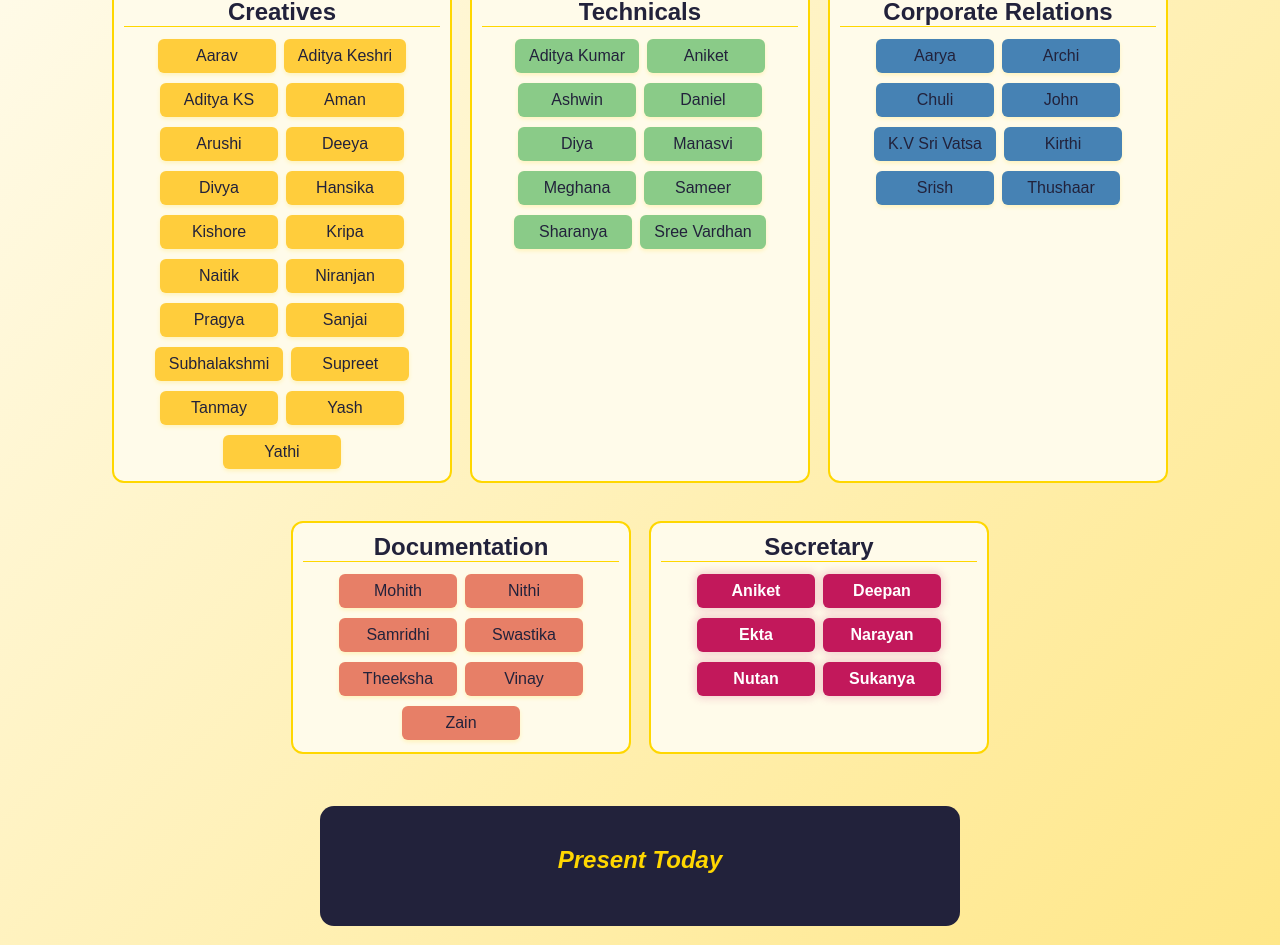
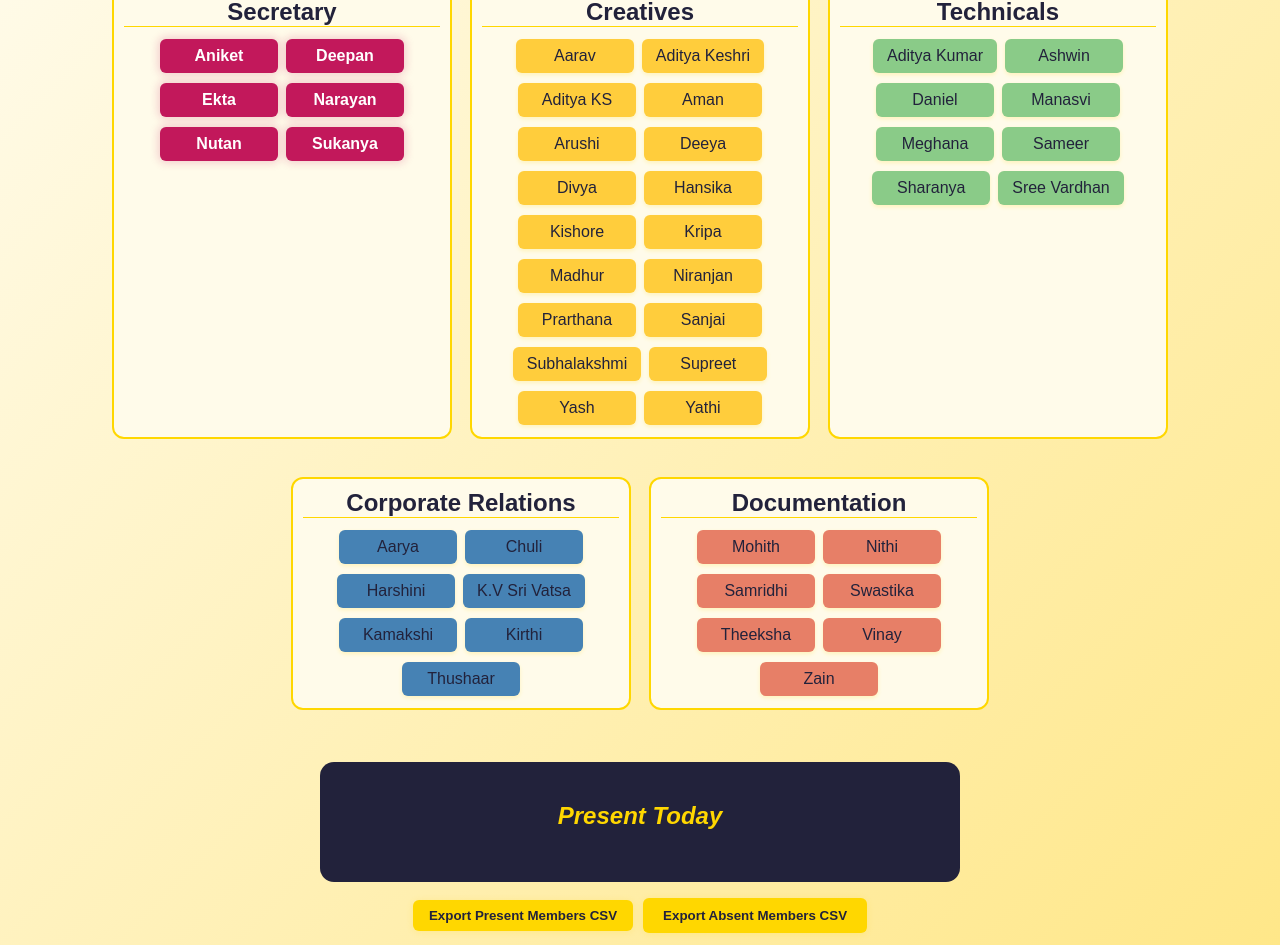
Before and after one commit to lnzainn/minutes-logger-antaral, a React (Create React App) app: page / in a window 1280 px wide. Shown: the part 87-1032 px from the top of the page. Built offline with nearby package versions, Linux system fonts and the light colour scheme.

Commit message:
ehh noob

```diff
--- a/src/App.js
+++ b/src/App.js
@@ -1,14 +1,65 @@
 import React, { useState } from "react";
 
-// START DATA: all names as strings
-const initialData = {
-  Creatives: ['Aarav', 'Aditya Keshri', 'Aditya KS', 'Aman', 'Deeya', 'Divya', 'Hansika', 'Kripa', 'Kishore', 'Arushi', 'Naitik', 'Niranjan', 'Pragya', 'Subhalakshmi', 'Tanmay', 'Yash', 'Yathi', 'Sanjai', 'Supreet'],
-  Technicals: ['Aditya Kumar', 'Aniket', 'Ashwin', 'Daniel', 'Diya', 'Manasvi', 'Meghana', 'Sameer', 'Sharanya', 'Sree Vardhan'],
-  "Corporate Relations": ['K.V Sri Vatsa', 'Aarya', 'Thushaar', 'Kirthi', 'Archi', 'Chuli', 'Srish', 'John'],
-  Documentation: ['Mohith', 'Samridhi', 'Zain', 'Vinay', 'Swastika', 'Theeksha', 'Nithi'],
-  Secretary: ['Aniket', 'Deepan', 'Ekta', 'Narayan', 'Nutan', 'Sukanya'],
-};
+// Complete data with member name, user-friendly display name, USN and department
+const membersData = [
+  // Secretary
+  { name: "Narayan", displayName: "Narayan", usn: "23BCR00260", department: "Secretary" },
+  { name: "Sukanya", displayName: "Sukanya", usn: "23BCR00791", department: "Secretary" },
+  { name: "Aniket", displayName: "Aniket", usn: "23BCR00191", department: "Secretary" },
+  { name: "Deepan", displayName: "Deepan", usn: "23BCR00448", department: "Secretary" },
+  { name: "Nutan", displayName: "Nutan", usn: "23BCR00842", department: "Secretary" },
+  { name: "Ekta", displayName: "Ekta", usn: "23BMSR0207", department: "Secretary" },
 
+  // Creatives
+  { name: "Aarav", displayName: "Aarav", usn: "23BMSR0160", department: "Creatives" },
+  { name: "Aditya Keshri", displayName: "Aditya Keshri", usn: "JUUG25BCOMP30649", department: "Creatives" },
+  { name: "Aditya KS", displayName: "Aditya KS", usn: "23BMSR0166", department: "Creatives" },
+  { name: "Aman", displayName: "Aman", usn: "JUUG25BCOMH35409", department: "Creatives" },
+  { name: "Arushi", displayName: "Arushi", usn: "23BMSR0187", department: "Creatives" },
+  { name: "Deeya", displayName: "Deeya", usn: "24BCR00449", department: "Creatives" },
+  { name: "Divya", displayName: "Divya", usn: "JUUG25BCOMH20284", department: "Creatives" },
+  { name: "Hansika", displayName: "Hansika", usn: "24BCR00354", department: "Creatives" },
+  { name: "Kishore", displayName: "Kishore", usn: "JUUG25BMS33797", department: "Creatives" },
+  { name: "Kripa", displayName: "Kripa", usn: "23BMSR0178", department: "Creatives" },
+  { name: "Madhur", displayName: "Madhur", usn: "23BMSR0115", department: "Creatives" },
+  { name: "Niranjan", displayName: "Niranjan", usn: "23BMSR0188", department: "Creatives" },
+  { name: "Prarthana", displayName: "Prarthana", usn: "24BCR00154", department: "Creatives" },
+  { name: "Sanjai", displayName: "Sanjai", usn: "JUUG25BCOMH16951", department: "Creatives" },
+  { name: "Subhalakshmi", displayName: "Subhalakshmi", usn: "23BCR00789", department: "Creatives" },
+  { name: "Supreet", displayName: "Supreet", usn: "JUUG25BCOMP29163", department: "Creatives" },
+  { name: "Yash", displayName: "Yash", usn: "JUUG25BCOMP31005", department: "Creatives" },
+  { name: "Yathi", displayName: "Yathi", usn: "23BMSR0202", department: "Creatives" },
+
+  // Technicals
+  { name: "Aditya Kumar", displayName: "Aditya Kumar", usn: "JUUG25BCOM30683", department: "Technicals" },
+  { name: "Ashwin", displayName: "Ashwin", usn: "24BCR00796", department: "Technicals" },
+  { name: "Daniel", displayName: "Daniel", usn: "23BMSR0100", department: "Technicals" },
+  { name: "Manasvi", displayName: "Manasvi", usn: "JUUG25BCOMH24503", department: "Technicals" },
+  { name: "Meghana", displayName: "Meghana", usn: "24BCR00824", department: "Technicals" },
+  { name: "Sameer", displayName: "Sameer", usn: "24BCR00167", department: "Technicals" },
+  { name: "Sharanya", displayName: "Sharanya", usn: "JUUG25BCOMH23526", department: "Technicals" },
+  { name: "Sree Vardhan", displayName: "Sree Vardhan", usn: "23BMSR0202", department: "Technicals" },
+
+  // Corporate Relations
+  { name: "Aarya", displayName: "Aarya", usn: "24BMSRO109", department: "Corporate Relations" },
+  { name: "Chuli", displayName: "Chuli", usn: "23BMSR0379", department: "Corporate Relations" },
+  { name: "Harshini", displayName: "Harshini", usn: "JUUG25BCOM23884", department: "Corporate Relations" },
+  { name: "K.V Sri Vatsa", displayName: "K.V Sri Vatsa", usn: "23BMSR0357", department: "Corporate Relations" },
+  { name: "Kamakshi", displayName: "Kamakshi", usn: "", department: "Corporate Relations" }, // Add USN if available
+  { name: "Kirthi", displayName: "Kirthi", usn: "JUUG25BCOM23884", department: "Corporate Relations" }, // Add USN if available
+  { name: "Thushaar", displayName: "Thushaar", usn: "24BCR00835", department: "Corporate Relations" },
+
+  // Documentation
+  { name: "Mohith", displayName: "Mohith", usn: "24BCR00416", department: "Documentation" },
+  { name: "Nithi", displayName: "Nithi", usn: "JUUGI202510277", department: "Documentation" },
+  { name: "Samridhi", displayName: "Samridhi", usn: "JUUG25BCOMH27339", department: "Documentation" },
+  { name: "Swastika", displayName: "Swastika", usn: "JUUG25BCOMH15355", department: "Documentation" },
+  { name: "Theeksha", displayName: "Theeksha", usn: "JUUG25BCOMH13132", department: "Documentation" },
+  { name: "Vinay", displayName: "Vinay", usn: "23BCR00284", department: "Documentation" },
+  { name: "Zain", displayName: "Zain", usn: "JUUG24BMSR0133", department: "Documentation" },
+];
+
+// Department colors as before ...
 const departmentColors = {
   Creatives: "#FFCD3C",
   Technicals: "#8ACB88",
@@ -17,7 +68,6 @@ const departmentColors = {
 };
 const secretaryColor = "#C2185B";
 
-// --- Responsive styles and helpers
 const sectionBoxStyle = {
   background: "#FFFBEA",
   border: "2px solid #FFD700",
@@ -32,7 +82,6 @@ const sectionBoxStyle = {
   alignItems: "center",
   justifyContent: "flex-start",
   marginBottom: 20,
-  // Removed height and overflow to allow the box to grow!
 };
 
 const namesRowStyle = {
@@ -45,74 +94,87 @@ const namesRowStyle = {
 };
 
 const departmentDisplayOrder = [
-  "Secretary",    // always on top
+  "Secretary",
   "Creatives",
   "Technicals",
   "Corporate Relations",
-  "Documentation"
+  "Documentation",
 ];
 
 function App() {
-  // Section state: always alphabetically sorted
-  const [sections, setSections] = useState(() => {
+  // We'll manage sections as arrays of name strings to keep UI simple
+  const [sections, setSections] = React.useState(() => {
     const out = {};
-    for (const [dept, names] of Object.entries(initialData)) {
-      out[dept] = [...names].sort((a, b) => a.localeCompare(b));
-    }
+    departmentDisplayOrder.forEach((dept) => {
+      out[dept] = membersData
+        .filter((m) => m.department === dept)
+        .map((m) => m.name)
+        .sort((a, b) => a.localeCompare(b));
+    });
     return out;
   });
-  const [presentToday, setPresentToday] = useState([]);
-  const [date, setDate] = useState(new Date().toISOString().split("T")[0]);
-  const [startTime, setStartTime] = useState("11:40");
-  const [endTime, setEndTime] = useState();
 
-  const isSecretary = name => initialData.Secretary.includes(name);
+  const [presentToday, setPresentToday] = React.useState([]);
+  const [date, setDate] = React.useState(new Date().toISOString().split("T")[0]);
+  const [startTime, setStartTime] = React.useState("11:40");
+  const [endTime, setEndTime] = React.useState("");
 
-  const getDepartmentForName = name =>
-    Object.keys(initialData).find(
-      dept => dept !== "Secretary" && initialData[dept].includes(name)
-    );
+  // Helper to check secretary membership
+  const isSecretary = (name) =>
+    membersData.find(
+      (m) => m.name === name && m.department === "Secretary"
+    ) !== undefined;
 
-  // --- Click handlers ---
+  // Get department for a given name
+  const getDepartmentForName = (name) => {
+    const member = membersData.find((m) => m.name === name);
+    return member ? member.department : null;
+  };
+
+  // Click handlers for toggling presence
   const handleNameClick = (name, section) => {
-    setSections(prev => ({
+    setSections((prev) => ({
       ...prev,
-      [section]: prev[section].filter(n => n !== name),
+      [section]: prev[section].filter((n) => n !== name),
     }));
-    setPresentToday(prev =>
-      [...prev, name].filter((x, i, arr) => arr.indexOf(x) === i).sort((a, b) => a.localeCompare(b))
+    setPresentToday((prev) =>
+      [...prev, name]
+        .filter((x, i, arr) => arr.indexOf(x) === i)
+        .sort((a, b) => a.localeCompare(b))
     );
   };
-  const handlePresentNameClick = name => {
-    let foundDept = Object.entries(initialData).find(
-      ([section, names]) =>
-        section !== "Secretary" &&
-        names.includes(name)
-    );
-    const deptToPut =
-      foundDept?.[0] || (isSecretary(name) ? "Secretary" : "Creatives");
-    setSections(prev => ({
+  const handlePresentNameClick = (name) => {
+    const dept = getDepartmentForName(name) || "Creatives";
+    setSections((prev) => ({
       ...prev,
-      [deptToPut]: [...prev[deptToPut], name].sort((a, b) => a.localeCompare(b)),
+      [dept]: [...prev[dept], name].sort((a, b) => a.localeCompare(b)),
     }));
-    setPresentToday(prev => prev.filter(n => n !== name));
+    setPresentToday((prev) => prev.filter((n) => n !== name));
   };
+
   const handleReset = () => {
     const out = {};
-    for (const [dept, names] of Object.entries(initialData)) {
-      out[dept] = [...names].sort((a, b) => a.localeCompare(b));
-    }
+    departmentDisplayOrder.forEach((dept) => {
+      out[dept] = membersData
+        .filter((m) => m.department === dept)
+        .map((m) => m.name)
+        .sort((a, b) => a.localeCompare(b));
+    });
     setSections(out);
     setPresentToday([]);
     setDate(new Date().toISOString().split("T")[0]);
     setStartTime("11:40");
-    setEndTime();
+    setEndTime("");
   };
 
   // Attendance calculations
-  const departmentAttendance = Object.keys(departmentColors).map(dept => {
-    const total = initialData[dept].length;
-    const present = initialData[dept].filter(name => presentToday.includes(name)).length;
+  const departmentAttendance = departmentDisplayOrder
+    .filter((d) => d !== "Secretary")
+    .map((dept) => {
+      const total = membersData.filter((m) => m.department === dept).length;
+      const present = presentToday.filter(
+        (name) => getDepartmentForName(name) === dept
+      ).length;
       const percent = total === 0 ? 0 : Math.round((present / total) * 100);
       return { dept, present, total, percent };
     });
@@ -120,25 +182,35 @@ function App() {
   const overallPresent = departmentAttendance.reduce((sum, d) => sum + d.present, 0);
   const overallPercent = overallTotal === 0 ? 0 : Math.round((overallPresent / overallTotal) * 100);
 
-  // Organize Members Present By Department for Minutes Message
+  // Build members present by department with secretaries prioritized
+  const prioritySecretaries = ["Narayan", "Sukanya"];
   const membersByDept = {};
 
-  // Secretaries present (sorted)
   membersByDept.Secretary = presentToday
-    .filter(n => isSecretary(n))
-    .sort((a, b) => a.localeCompare(b));
+    .filter((n) => isSecretary(n))
+    .sort((a, b) => {
+      if (
+        prioritySecretaries.includes(a) &&
+        prioritySecretaries.includes(b)
+      ) {
+        return prioritySecretaries.indexOf(a) - prioritySecretaries.indexOf(b);
+      }
+      if (prioritySecretaries.includes(a)) return -1;
+      if (prioritySecretaries.includes(b)) return 1;
+      return a.localeCompare(b);
+    });
 
-  // Each department
-  Object.keys(departmentColors).forEach(dept => {
+  departmentDisplayOrder
+    .filter(d => d !== "Secretary")
+    .forEach((dept) => {
       membersByDept[dept] = presentToday
-      .filter(name => getDepartmentForName(name) === dept && !isSecretary(name))
+        .filter((name) => getDepartmentForName(name) === dept)
         .sort((a, b) => a.localeCompare(b));
     });
 
-  // Build department-wise member section for minutes (skip empty depts)
-  const membersPresentBlock =
-    departmentDisplayOrder
-      .map(dept =>
+  // Format members for minutes message
+  const membersPresentBlock = departmentDisplayOrder
+    .map((dept) =>
       membersByDept[dept] && membersByDept[dept].length > 0
         ? `${dept}: ${membersByDept[dept].join(", ")}`
         : null
@@ -166,12 +238,41 @@ Discussions took place-
 2.
 `.trim();
 
-  // --- Copy to clipboard ---
-  const copyToClipboard = () => {
-    navigator.clipboard.writeText(minutesText).then(
-      () => alert("Minutes message copied to clipboard!"),
-      () => alert("Failed to copy. Please try manually.")
-    );
+  // CSV download section
+
+  const prepareCSVData = (membersList) => {
+    const header = "Name,USN,Department\n";
+    const rows = membersList
+      .map((name) => {
+        const m = membersData.find((mem) => mem.name === name);
+        if (!m) return null;
+        return `"${m.displayName}","${m.usn}","${m.department}"`;
+      })
+      .filter(Boolean)
+      .join("\n");
+    return header + rows;
+  };
+
+  const downloadCSV = (csv, filename) => {
+    const blob = new Blob([csv], { type: "text/csv;charset=utf-8;" });
+    const url = URL.createObjectURL(blob);
+    const tempLink = document.createElement("a");
+    tempLink.href = url;
+    tempLink.setAttribute("download", filename);
+    tempLink.click();
+    URL.revokeObjectURL(url);
+  };
+
+  const exportPresentCSV = () => {
+    const csv = prepareCSVData(presentToday);
+    downloadCSV(csv, "present_members.csv");
+  };
+
+  const exportAbsentCSV = () => {
+    const allNames = membersData.map((m) => m.name);
+    const absent = allNames.filter((name) => !presentToday.includes(name));
+    const csv = prepareCSVData(absent);
+    downloadCSV(csv, "absent_members.csv");
   };
 
   return (
@@ -187,7 +288,8 @@ Discussions took place-
       }}
     >
       <h1 style={{ textAlign: "center", margin: "24px 0 12px 0" }}>ANTARAL Minutes</h1>
-      {/* Section boxes */}
+
+      {/* Department Boxes */}
       <div
         style={{
           display: "flex",
@@ -197,28 +299,32 @@ Discussions took place-
           padding: "0 10px",
         }}
       >
-        {Object.entries(sections).map(([section, names]) => (
-          <div key={section} style={{ ...sectionBoxStyle, width: "100%", maxWidth: 340 }}>
+        {departmentDisplayOrder.map((section) => (
+          <div
+            key={section}
+            style={{ ...sectionBoxStyle, width: "100%", maxWidth: 340 }}
+            className="section-box"
+          >
             <h2
               style={{
                 borderBottom: "1px solid #FFD700",
                 textAlign: "center",
                 width: "100%",
-                margin: "0 0 4px 0"
+                margin: "0 0 4px 0",
               }}
             >
               {section}
             </h2>
             <div style={namesRowStyle}>
-              {names.map(name => (
+              {sections[section]?.map((name) => {
+                const bgColor = section === "Secretary" ? secretaryColor : departmentColors[section] || "#FFD700";
+                const textColor = section === "Secretary" ? "#FFF" : "#22223B";
+                return (
                   <div
                     key={name + "-" + section}
                     style={{
-                    background:
-                      section === "Secretary"
-                        ? secretaryColor
-                        : departmentColors[section] || "#FFD700",
-                    color: section === "Secretary" ? "#FFF" : "#22223B",
+                      background: bgColor,
+                      color: textColor,
                       borderRadius: 6,
                       padding: "8px 14px",
                       cursor: "pointer",
@@ -226,10 +332,7 @@ Discussions took place-
                       textAlign: "center",
                       minWidth: 90,
                       marginBottom: 2,
-                    boxShadow:
-                      section === "Secretary"
-                        ? "0 0 8px 2px #C2185B33"
-                        : "0 2px 4px #FFD70033",
+                      boxShadow: section === "Secretary" ? "0 0 8px 2px #C2185B33" : "0 2px 4px #FFD70033",
                       userSelect: "none",
                     }}
                     onClick={() => handleNameClick(name, section)}
@@ -237,7 +340,8 @@ Discussions took place-
                   >
                     {name}
                   </div>
-              ))}
+                );
+              })}
             </div>
           </div>
         ))}
@@ -255,7 +359,9 @@ Discussions took place-
           maxWidth: 600,
         }}
       >
-        <h2 style={{ textAlign: "center" }}><i>Present Today</i></h2>
+        <h2 style={{ textAlign: "center" }}>
+          <i>Present Today</i>
+        </h2>
         <div
           style={{
             display: "flex",
@@ -266,13 +372,12 @@ Discussions took place-
             overflowY: "auto",
           }}
         >
-          {presentToday.map(name => {
+          {presentToday.map((name) => {
             const isSec = isSecretary(name);
             const dept = getDepartmentForName(name);
-            const color = isSec
-              ? secretaryColor
-              : departmentColors[dept] || "#FFD700";
+            const color = isSec ? secretaryColor : departmentColors[dept] || "#FFD700";
             const textColor = isSec ? "#FFF" : "#22223B";
+
             return (
               <div
                 key={name + "-present"}
@@ -284,7 +389,7 @@ Discussions took place-
                   cursor: "pointer",
                   fontWeight: isSec ? "bold" : 500,
                   margin: "2px 4px",
-                  userSelect: "none"
+                  userSelect: "none",
                 }}
                 onClick={() => handlePresentNameClick(name)}
                 title="Remove from Present"
@@ -296,7 +401,53 @@ Discussions took place-
         </div>
       </div>
 
-      {/* ATTENDANCE SECTION */}
+      {/* CSV button design */}
+      <div style={{ marginTop: 16, textAlign: "center" }}>
+        <button
+          onClick={exportPresentCSV}
+          style={{
+            marginRight: 10,
+            padding: "8px 16px",
+            background: "#FFD700",    // same golden yellow
+            color: "#22223B",         // dark text
+            fontWeight: "bold",
+            border: "none",
+            borderRadius: 6,
+            boxShadow: "0 1px 7px #FFD70033",
+            cursor: "pointer",
+            userSelect: "none",
+            transition: "background 0.3s ease",
+            }}
+            onMouseEnter={e => (e.currentTarget.style.background = "#FFDF54")}
+            onMouseLeave={e => (e.currentTarget.style.background = "#FFD700")}
+            title="Download CSV of present members"
+          >
+            Export Present Members CSV
+        </button>
+
+        <button
+          onClick={exportAbsentCSV}
+          style={{
+            padding: "10px 20px",
+            background: "#FFD700",
+            color: "#22223B",
+            fontWeight: "bold",
+            border: "none",
+            borderRadius: 6,
+            boxShadow: "0 1px 7px #FFD70033",
+            cursor: "pointer",
+            userSelect: "none",
+            transition: "background 0.3s ease",
+            }}
+            onMouseEnter={e => (e.currentTarget.style.background = "#FFDF54")}
+            onMouseLeave={e => (e.currentTarget.style.background = "#FFD700")}
+            title="Download CSV of absent members"
+          >
+          Export Absent Members CSV
+        </button>
+      </div>
+
+      {/* Attendance Section */}
       <div
         style={{
           margin: "28px auto 0 auto",
@@ -311,12 +462,14 @@ Discussions took place-
         <h2 style={{ marginBottom: 16, textAlign: "center", color: "#22223B" }}>
           <span style={{ fontWeight: 700 }}>Attendance</span>
         </h2>
-        <div style={{
+        <div
+          style={{
             display: "flex",
             flexDirection: "column",
             gap: 8,
             fontSize: 16,
-        }}>
+          }}
+        >
           {departmentAttendance.map(({ dept, present, total, percent }) => (
             <div
               key={dept}
@@ -328,7 +481,7 @@ Discussions took place-
                 borderRadius: 5,
                 padding: "4px 10px",
                 color: "#22223B",
-                fontWeight: 600
+                fontWeight: 600,
               }}
             >
               <span>{dept}</span>
@@ -357,18 +510,19 @@ Discussions took place-
               color: "#22223B",
               fontWeight: 700,
               borderTop: "2px solid #AAA",
-              marginTop: 8
+              marginTop: 8,
             }}
           >
             <span>Overall</span>
             <span>
-              {overallTotal === 0
-                ? <span style={{ fontWeight: 400, color: "#777" }}>No members</span>
-                : <>
+              {overallTotal === 0 ? (
+                <span style={{ fontWeight: 400, color: "#777" }}>No members</span>
+              ) : (
+                <>
                   {overallPresent} / {overallTotal} &nbsp;
                   <span>{overallPercent}%</span>
                 </>
-              }
+              )}
             </span>
           </div>
         </div>
@@ -395,7 +549,7 @@ Discussions took place-
             <input
               type="date"
               value={date}
-              onChange={e => setDate(e.target.value)}
+              onChange={(e) => setDate(e.target.value)}
               style={{ cursor: "pointer" }}
             />
           </label>
@@ -404,7 +558,7 @@ Discussions took place-
             <input
               type="time"
               value={startTime}
-              onChange={e => setStartTime(e.target.value)}
+              onChange={(e) => setStartTime(e.target.value)}
               style={{ cursor: "pointer" }}
             />
           </label>
@@ -413,7 +567,7 @@ Discussions took place-
             <input
               type="time"
               value={endTime}
-              onChange={e => setEndTime(e.target.value)}
+              onChange={(e) => setEndTime(e.target.value)}
               style={{ cursor: "pointer" }}
             />
           </label>
@@ -437,7 +591,9 @@ Discussions took place-
           {minutesText}
         </pre>
         <button
-          onClick={copyToClipboard}
+          onClick={() => {
+            navigator.clipboard.writeText(minutesText).then(() => alert("Copied!"));
+          }}
           style={{
             position: "absolute",
             top: 24,
@@ -449,7 +605,7 @@ Discussions took place-
             borderRadius: 6,
             padding: "6px 14px",
             cursor: "pointer",
-            userSelect: "none"
+            userSelect: "none",
           }}
           title="Copy minutes message to clipboard"
         >
@@ -480,18 +636,16 @@ Discussions took place-
         </button>
       </div>
 
-      {/* --- Responsive styles --- */}
-      <style>
-        {`
+      {/* Responsive */}
+      <style>{`
         @media (max-width: 800px) {
           .section-box { min-width: 90vw !important; max-width: 98vw !important; height: auto !important;}
         }
         @media (max-width: 600px) {
-          body, html, #root {padding: 0!important; margin: 0!important;}
+          body, html, #root {padding: 0 !important; margin: 0 !important;}
           .section-box { min-width: 94vw !important; max-width: 99vw !important; height: auto !important;}
         }
-        `}
-      </style>
+      `}</style>
     </div>
   );
 }
```
Lines whose indentation alone changed are shown as unchanged.
